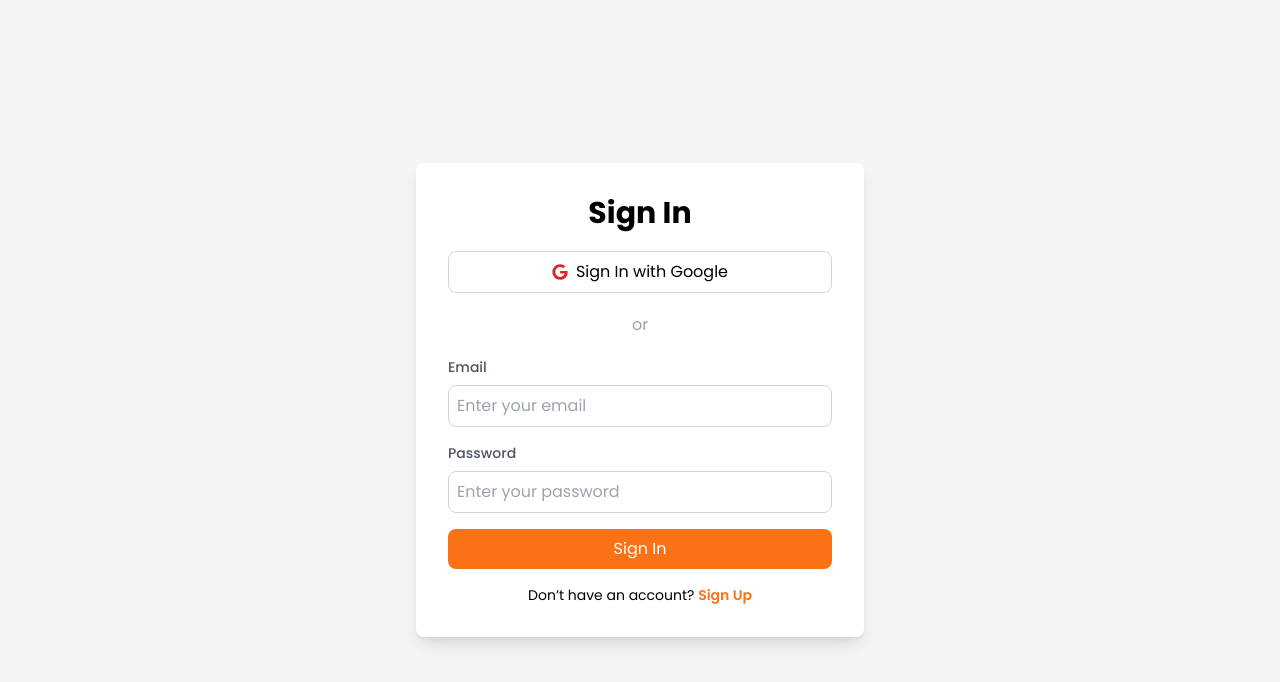
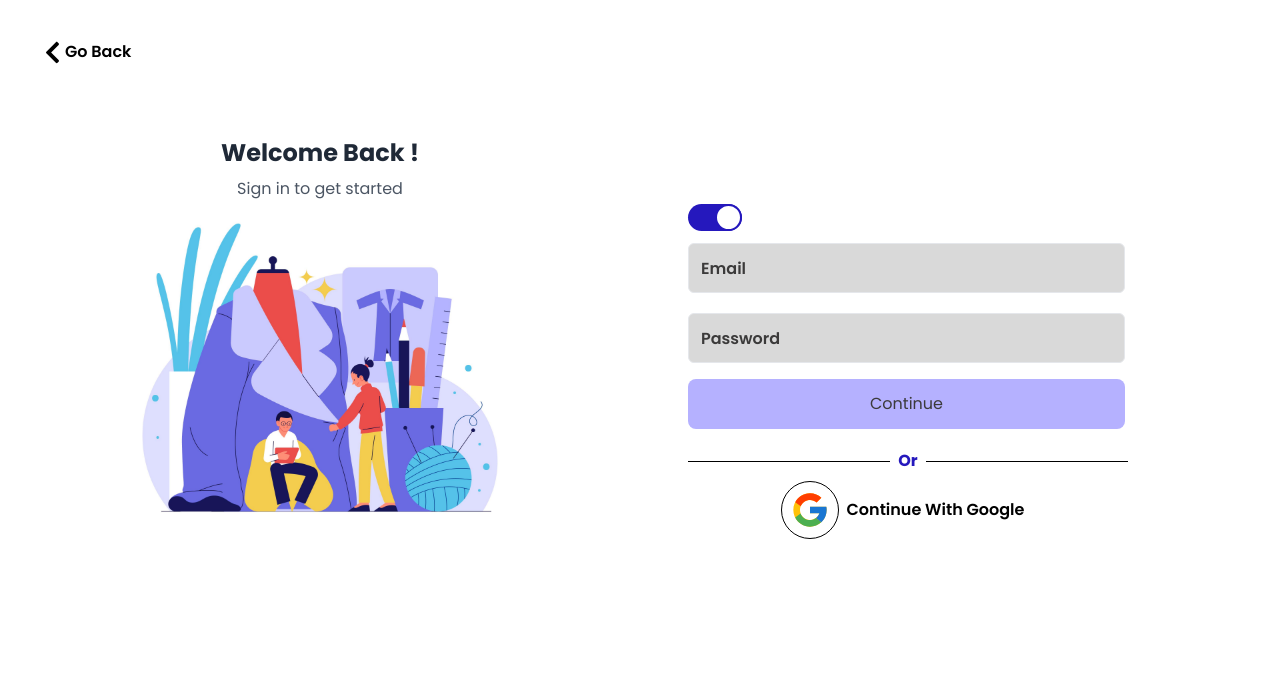
Before and after one commit to dscedesigners/Shivkumarrathod-Online_Boutique, a React (Vite) app in the folder client/: page /account in a window 1280 px wide. Shown: the top 682 px of the page. Built offline with nearby package versions, Linux system fonts and the light colour scheme.

Commit message:
Auth page

```diff
--- a/client/src/Account/AuthPage.jsx
+++ b/client/src/Account/AuthPage.jsx
@@ -1,108 +1,146 @@
 import React, { useState } from 'react';
-import { FaGoogle } from 'react-icons/fa';
+import AuthImage from '../Utiles/AuthImage.jpg'
+import { FcGoogle } from "react-icons/fc";
+import {Link} from 'react-router-dom'
+import { FaChevronLeft } from "react-icons/fa";
 
-const AuthPage = () => {
-  const [isSignUp, setIsSignUp] = useState(false);
+const SignUpPage = () => {
 
-  const toggleAuthMode = () => {
-    setIsSignUp(!isSignUp);
-  };
+  const [toogle, setToogle] = useState(false);
+  const [isOn, setIsOn] = useState(true);
 
+  // Function to toggle the switch
+  const toggleSwitch = () => setIsOn(!isOn);
   return (
-    <div className="flex justify-center items-center h-screen bg-gray-100">
-      <div className="bg-white p-8 rounded-lg shadow-lg w-[90%] sm:w-[28rem]">
-        {/* Form Heading */}
-        <h2 className="text-3xl font-bold text-center mb-5">
-          {isSignUp ? 'Sign Up' : 'Sign In'}
-        </h2>
+    <>
+    <Link to='/' className='flex mt-10 ml-10'>
+        <FaChevronLeft size={25}/> <h1 className='font-semibold'>Go Back</h1>
+    </Link>
+    <div className="flex flex-col md:flex-row items-center justify-center mt-10 ">
 
-        {/* Google Sign In */}
-        <button className="flex items-center justify-center w-full p-2 border border-gray-300 rounded-lg hover:bg-gray-100 mb-5">
-          <FaGoogle className="mr-2 text-red-600" />
-          {isSignUp ? 'Sign Up with Google' : 'Sign In with Google'}
-        </button>
+      {/* Left Section with Image and Text */}
+      <div className="hidden md:flex md:w-1/2 flex-col items-center justify-center p-8 ">
+        {isOn?(
+          <>
+           <h1 className="text-2xl font-bold text-gray-800 mb-2">Welcome Back !</h1>
+           <p className="text-md text-gray-600 ">Sign in to get started</p>
+          </>
+        ):(
+         <>
+           <h1 className="text-2xl font-bold text-gray-800 mb-2">Create Account</h1>
+           <p className="text-md text-gray-600 ">Sign up to get started</p>
+         </>
+        )}
+        <img src={AuthImage} alt="Sign Up" className="w-[500px] mb-20  " />
+      </div>
 
-        {/* Divider */}
-        <div className="text-center mb-5">
-          <span className="text-gray-400">or</span>
+      {/* Right Section with Sign Up Form */}
+      <div className="flex flex-col  justify-center w-full md:w-1/2 p-6 md:p-12">
+        {/* For Mobile View - "Create Account" Text */}
+        <div className="md:hidden text-center mb-4">
+          {isOn?(<>
+            <h1 className="w-[437px] text-3xl font-bold">Sign In to get Started</h1>
+          </>):(<>
+            <h1 className="w-[437px] text-3xl font-bold">Create Account</h1>
+          </>)}
         </div>
+        {/* switch on or off */}
+        <div
+        className={`w-[54px] mb-2 h-[27px] bg-[#2518BD] rounded-full flex items-end  cursor-pointer transition-colors duration-300 ${
+          isOn ? 'bg-[#2518BD]' : 'bg-[#2518BD]'
+        }`}
+        onClick={toggleSwitch}
+      >
+        <div
+          className={`w-[27px] h-[27px] bg-white rounded-full border-[#2518BD] border-x-2 border-y-2 transition-transform duration-300 ${
+            isOn ? 'translate-x-[27px]' : 'translate-x-0'
+          }`}
+        ></div>
+      </div>
+        {/* Sign Up Form */}
+        {
+          isOn?(<>
+             <form className="space-y-4">
 
-        {/* Email Form */}
-        <form>
-          {/* Email Input */}
-          <div className="mb-4">
-            <label htmlFor="email" className="block mb-2 text-sm font-medium text-gray-600">
-              Email
-            </label>
+          <div>
             <input
               type="email"
               id="email"
-              className="w-full p-2 border border-gray-300 rounded-lg focus:outline-none focus:ring-2 focus:ring-orange-400"
-              placeholder="Enter your email"
+              className="w-[437px] h-[50px] pl-3 placeholder-[#3B3A3A] placeholder:font-semibold border bg-[#D9D9D9] rounded-md mt-1 focus:outline-none focus:ring-2 "
+              required
+              placeholder='Email'
             />
           </div>
-
-          {/* Password Input */}
-          <div className="mb-4">
-            <label htmlFor="password" className="block mb-2 text-sm font-medium text-gray-600">
-              Password
-            </label>
+          <div>
             <input
               type="password"
               id="password"
-              className="w-full p-2 border border-gray-300 rounded-lg focus:outline-none focus:ring-2 focus:ring-orange-400"
-              placeholder="Enter your password"
+              className="w-[437px] h-[50px] pl-3 placeholder-[#3B3A3A] placeholder:font-semibold border bg-[#D9D9D9] rounded-md mt-1 focus:outline-none focus:ring-2 "
+              required
+              placeholder='Password'
             />
           </div>
-
-          {/* Confirm Password for SignUp */}
-          {isSignUp && (
-            <div className="mb-4">
-              <label htmlFor="confirmPassword" className="block mb-2 text-sm font-medium text-gray-600">
-                Confirm Password
-              </label>
-              <input
-                type="password"
-                id="confirmPassword"
-                className="w-full p-2 border border-gray-300 rounded-lg focus:outline-none focus:ring-2 focus:ring-orange-400"
-                placeholder="Confirm your password"
-              />
-            </div>
-          )}
-
-          {/* Submit Button */}
-          <button className="w-full bg-orange-500 text-white p-2 rounded-lg hover:bg-orange-600 transition duration-300">
-            {isSignUp ? 'Sign Up' : 'Sign In'}
+          <button
+            type="submit"
+            className="w-[437px] h-[50px] text-[#3B3A3A] py-2 bg-[#B5B1FF]  rounded-lg hover:bg-[#2518BD] hover:text-white transition duration-300 "
+          >
+            Continue
           </button>
         </form>
-
-        {/* Toggle between Sign In / Sign Up */}
-        <div className="text-center mt-4">
-          {isSignUp ? (
-            <p className="text-sm">
-              Already have an account?{' '}
-              <span
-                onClick={toggleAuthMode}
-                className="text-orange-500 font-semibold cursor-pointer"
+          </>):(<>
+            <form className="space-y-4">
+              <div>
+                <input
+                  type="email"
+                  id="email"
+                  className="w-[437px] h-[50px] pl-3 placeholder-[#3B3A3A] placeholder:font-semibold border bg-[#D9D9D9] rounded-md mt-1 focus:outline-none focus:ring-2 "
+                  required
+                  placeholder='Name'
+                />
+              </div>
+              <div>
+                <input
+                  type="email"
+                  id="email"
+                  className="w-[437px] h-[50px] pl-3 placeholder-[#3B3A3A] placeholder:font-semibold border bg-[#D9D9D9] rounded-md mt-1 focus:outline-none focus:ring-2 "
+                  required
+                  placeholder='Email'
+                />
+              </div>
+              <div>
+                <input
+                  type="password"
+                  id="password"
+                  className="w-[437px] h-[50px] pl-3 placeholder-[#3B3A3A] placeholder:font-semibold border bg-[#D9D9D9] rounded-md mt-1 focus:outline-none focus:ring-2 "
+                  required
+                  placeholder='Password'
+                />
+              </div>
+              <button
+                type="submit"
+                className="w-[437px] h-[50px] text-[#3B3A3A] py-2 bg-[#B5B1FF]  rounded-lg hover:bg-[#2518BD] hover:text-white transition duration-300 "
               >
-                Sign In
-              </span>
-            </p>
-          ) : (
-            <p className="text-sm">
-              Don’t have an account?{' '}
-              <span
-                onClick={toggleAuthMode}
-                className="text-orange-500 font-semibold cursor-pointer"
-              >
-                Sign Up
-              </span>
-            </p>
-          )}
+                Continue
+              </button>
+           </form>
+          </>)
+        }
+        <div className='w-[440px] flex mt-5'>
+            <div className='w-1/2 border-t border-black mt-3'></div>
+            <h1 className='px-2 font-bold text-[#2518BD]'>Or</h1>
+            <div className="w-1/2 border-t border-black mt-3"></div>
         </div>
+        <button className='flex justify-center items-center w-[437px] p-2'>
+          <div className="rounded-full border border-black hover:bg-[#B5B1FF] p-2 ">
+              <FcGoogle className='' size={40}/>
+          </div>
+          <h1 className='px-2 font-semibold'>Continue With Google</h1>
+        </button>
       </div>
     </div>
+    </>
+
   );
 };
 
-export default AuthPage;
+export default SignUpPage;
--- a/client/src/Components/Nav.jsx
+++ b/client/src/Components/Nav.jsx
@@ -1,53 +1,56 @@
-import React, { useEffect, useState } from 'react';
-import Logo from '../Utiles/Logo.png';
-import { IoSearchSharp } from "react-icons/io5";
-import { IoMdNotifications } from "react-icons/io";
-import { FaUser } from "react-icons/fa6";
-import { RiArrowDropDownLine } from "react-icons/ri";
-import { FaLocationDot } from "react-icons/fa6";
+import React from 'react';
 import { Link } from 'react-router-dom';
 
 const Nav = () => {
+  return (
+    <nav className="flex items-center justify-between px-6 py-4 bg-gray-900 text-white border-b border-white shadow-md">
+      {/* Logo */}
+      <div className="text-2xl font-bold">
+        <Link to="/">LOGO</Link>
+      </div>
 
-  return (
-    <div className='h-[4rem] flex justify-around items-center border-b border-red-600 fixed top-0 w-full bg-white z-50 px-4 sm:px-8'>
-      {/* LOGO, location and search box */}
-      <div className='flex justify-center items-center gap-3 md:gap-5'>
-        <img src={Logo} alt="logo" className='w-[4rem] md:w-[5rem]' />
+      {/* Navigation Links */}
+      <div className="hidden md:flex space-x-8">
+        <Link to="/" className="hover:text-gray-400">Home</Link>
+        <Link to="/products" className="hover:text-gray-400">Products</Link>
+        <Link to="/contact" className="hover:text-gray-400">Contact</Link>
+      </div>
 
-        {/* Location */}
-        <div className='hidden md:flex items-center px-2 py-1 border border-gray-500 rounded-full hover:bg-orange-500 border-orange-500 cursor-pointer'>
-          <FaLocationDot size={20} />
-          <span className='ml-1'>Location</span>
+      {/* Icons and Button */}
+      <div className="flex items-center space-x-6">
+        {/* Search */}
+        <div className="flex items-center space-x-1 hover:text-gray-400 cursor-pointer">
+          <svg className="w-5 h-5" fill="none" stroke="currentColor" strokeWidth="2" viewBox="0 0 24 24" xmlns="http://www.w3.org/2000/svg">
+            <path strokeLinecap="round" strokeLinejoin="round" d="M11 19a8 8 0 100-16 8 8 0 000 16zM21 21l-4.35-4.35"></path>
+          </svg>
+          <span>Search</span>
         </div>
 
-        {/* Search box */}
-        <div className="relative w-full max-w-xs md:max-w-sm lg:max-w-lg hidden sm:block">
-          <input
-            type="text"
-            placeholder="Search..."
-            className="w-[30rem] sm:w-[20rem] py-1.5 pl-10 pr-4 border border-orange-300 rounded-full focus:outline-none"
-          />
-          <span className="absolute left-3 top-1/2 transform -translate-y-1/2 text-orange-400">
-            <IoSearchSharp size={25} />
-          </span>
+        {/* Cart */}
+        <div className="flex items-center space-x-1 hover:text-gray-400 cursor-pointer">
+          <svg className="w-5 h-5" fill="none" stroke="currentColor" strokeWidth="2" viewBox="0 0 24 24" xmlns="http://www.w3.org/2000/svg">
+            <path strokeLinecap="round" strokeLinejoin="round" d="M3 3h2l.4 2M7 13h10l4-8H5.4m-.9 8l-1.5 6h13M6 16h.01M10 16h.01"></path>
+          </svg>
+          <span>Cart</span>
         </div>
+
+        {/* Get Started Button */}
+        <Link to="/account">
+          <button className="bg-blue-500 hover:bg-blue-600 text-white py-2 px-4 rounded">
+            Get Started
+          </button>
+        </Link>
       </div>
 
-      {/* Notification and login box */}
-      <div className='flex gap-3 sm:gap-4 items-center'>
-        {/* Notification icon */}
-        <div><IoMdNotifications size={28} className='hover:text-orange-600 cursor-pointer' /></div>
-
-        {/* Login button */}
-        <Link to='/account' className='w-[7rem] md:w-[8rem] flex items-center border border-gray-500 px-2 py-1 rounded-full cursor-pointer hover:bg-orange-500 border-orange-500'>
-          <FaUser size={20} />
-          <span className='ml-1 font-semibold hidden md:flex'>
-            Login <RiArrowDropDownLine size={24} />
-          </span>
-        </Link>
+      {/* Mobile Menu */}
+      <div className="md:hidden flex items-center">
+        <button className="text-white">
+          <svg className="w-6 h-6" fill="none" stroke="currentColor" strokeWidth="2" viewBox="0 0 24 24" xmlns="http://www.w3.org/2000/svg">
+            <path strokeLinecap="round" strokeLinejoin="round" d="M4 6h16M4 12h16M4 18h16"></path>
+          </svg>
+        </button>
       </div>
-    </div>
+    </nav>
   );
 };
 
--- a/client/src/Pages/TailorInterface/EditProfile.jsx
+++ b/client/src/Pages/TailorInterface/EditProfile.jsx
@@ -62,12 +62,12 @@ const EditProfile = () => {
               <form className="space-y-6">
                 <div className="grid grid-cols-1 gap-6 sm:grid-cols-2">
                   <div>
-                    <label htmlFor="full-name" className="block text-sm font-medium text-gray-700">
+                    <label htmlFor="full-name" className="block text-sm font-medium text-gray-700 pl-2">
                       Full Name
                     </label>
                     <div className="mt-1 relative rounded-md shadow-sm">
                       <div className="absolute inset-y-0 left-0 pl-3 flex items-center pointer-events-none">
-                        <User className="h-5 w-5 text-gray-400" />
+                        <User  className="h-5 w-5 text-gray-400  " />
                       </div>
                       <input
                         type="text"
```
Also changed, not shown: client/src/Utiles/AuthImage.jpg (added), client/src/Utiles/Google.png (added).
